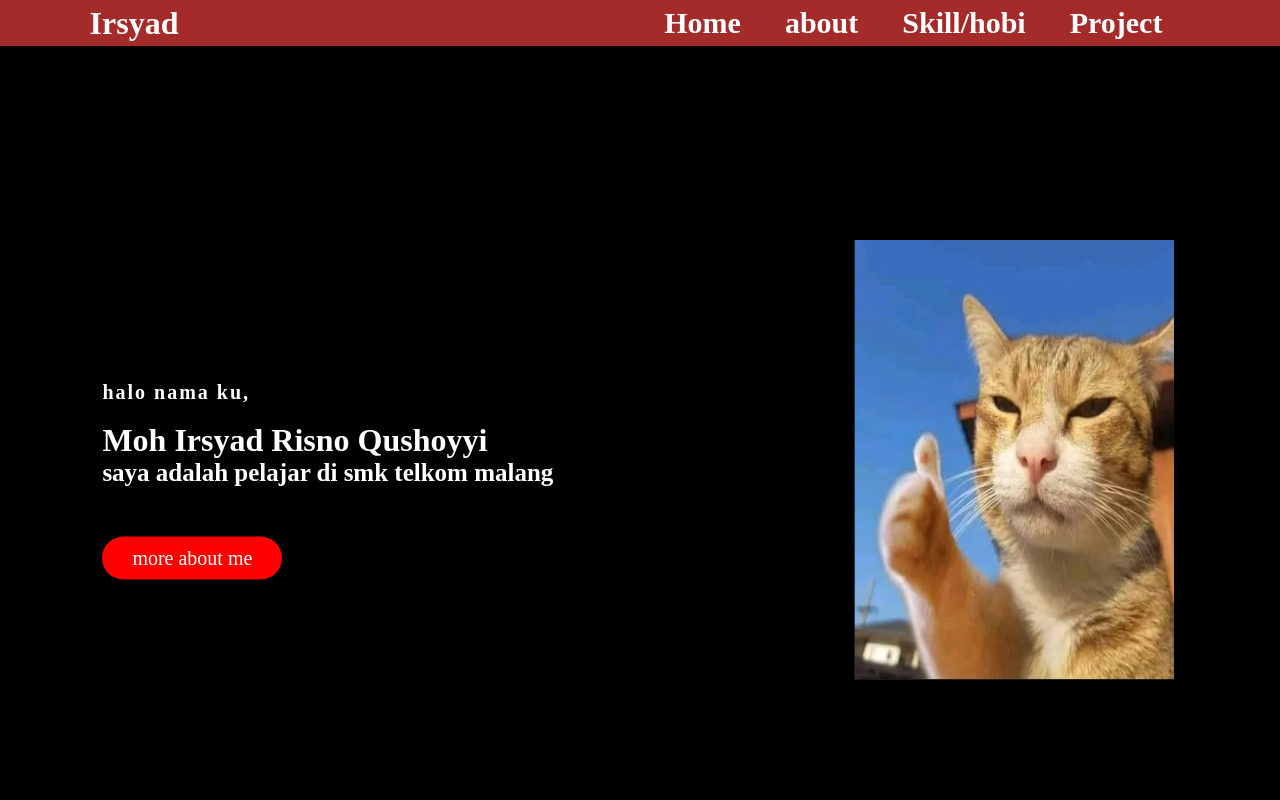
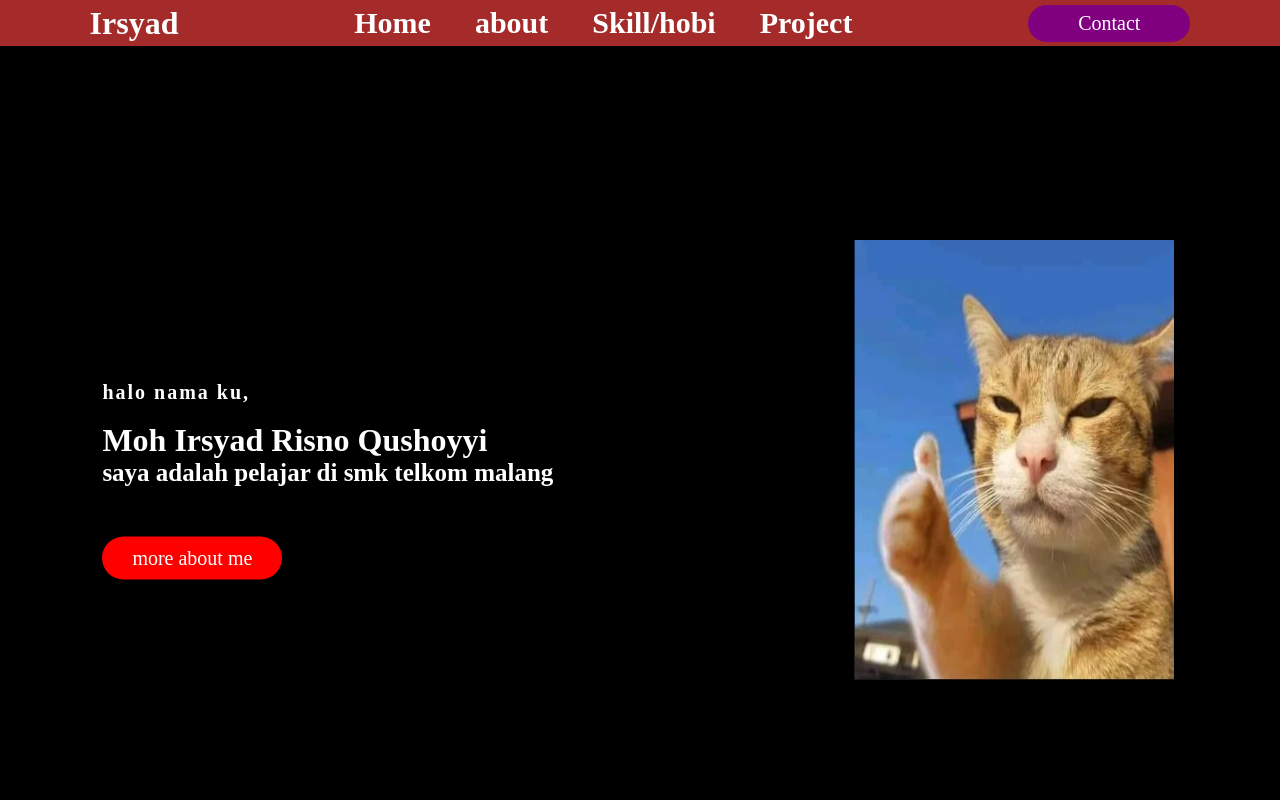
Before and after one commit to 04irsyaD/test1, a plain HTML site: page index.html in a window 1280 px wide. Shown: the top 800 px of the page. Drawn offline with Linux system fonts and the light colour scheme.

Commit message:
Update stle.css

```diff
--- a/css/stle.css
+++ b/css/stle.css
@@ -29,7 +29,7 @@ li, a, button{
 }
 
 header {
-    width: 1900px;
+    width: 100vw;
     height: 50px;
     background-color: brown;
     display: flex;
```
